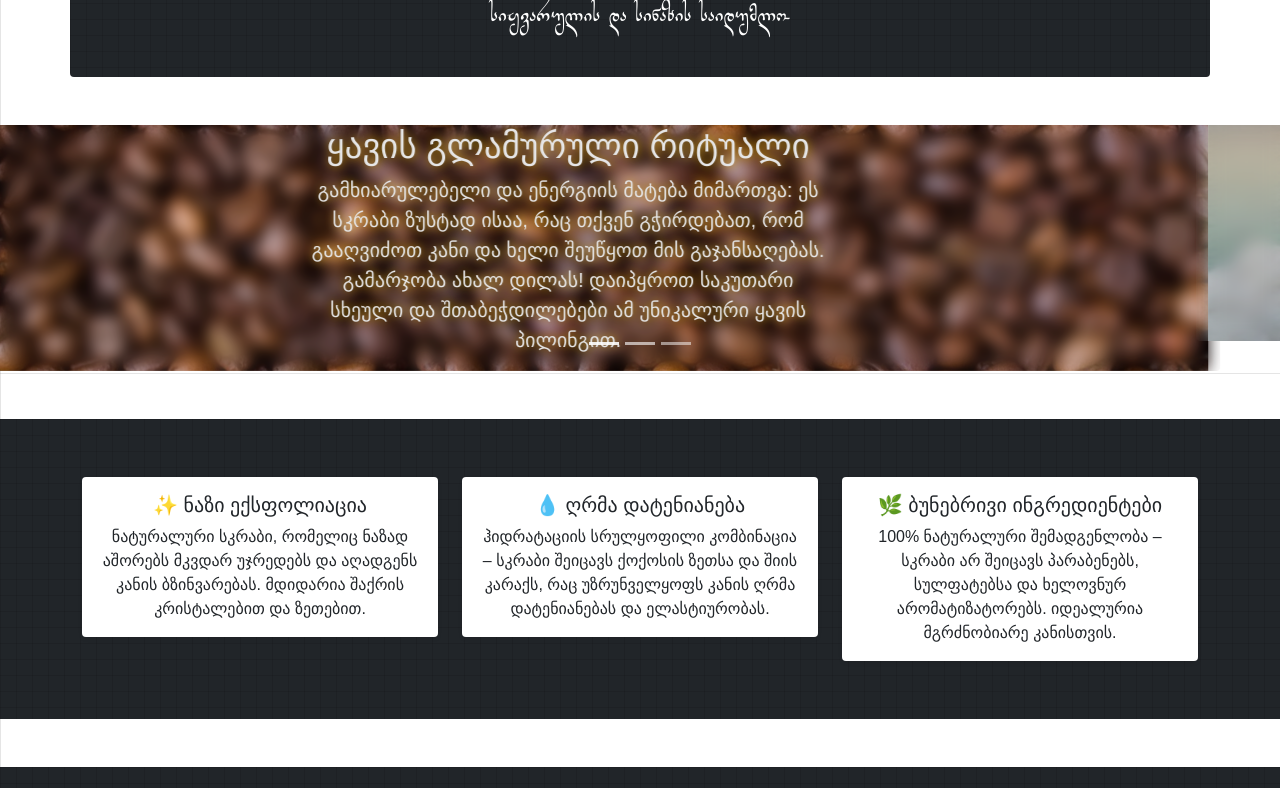
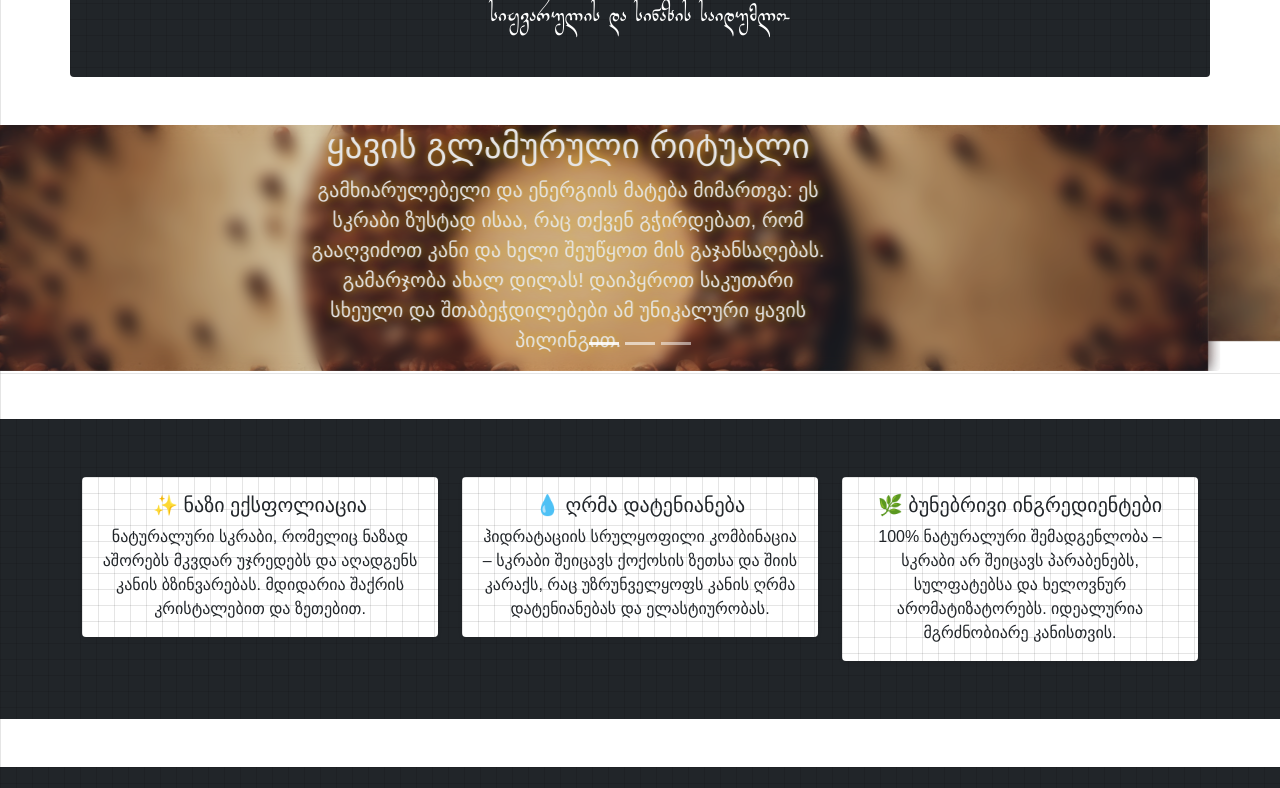
Before and after one commit to Gvamiko/amoria, a plain HTML site: page amoria.ge/index.html in a window 1280 px wide. Shown: the part 427-1215 px from the top of the page. Drawn offline with nearby package versions, Linux system fonts and the light colour scheme; a web font is replaced by a local one.

Commit message:
carousel

```diff
--- a/amoria.ge/index.html
+++ b/amoria.ge/index.html
@@ -142,7 +142,7 @@
         <div class="row">
           <!-- ქარდი 1 -->
             <div class="col-md-4 col-12 ">
-              <div class="card  text-center border-0 shadow-sm">
+              <div class="card info_ins_card text-center border-0 shadow-sm">
                   <div class="card-body">
                       <h5 class="card-title">✨ ნაზი ექსფოლიაცია</h5>
                       <p class="card-text">ნატურალური სკრაბი, რომელიც ნაზად აშორებს მკვდარ უჯრედებს და აღადგენს კანის ბზინვარებას. მდიდარია შაქრის კრისტალებით და ზეთებით.</p>
@@ -152,7 +152,7 @@
 
           <!-- ქარდი 2 -->
           <div class="col-md-4 col-12">
-              <div class="card card_gap  text-center border-0 shadow-sm">
+              <div class="card card_gap info_ins_card  text-center border-0 shadow-sm">
                   <div class="card-body">
                       <h5 class="card-title">💧 ღრმა დატენიანება</h5>
                       <p class="card-text">ჰიდრატაციის სრულყოფილი კომბინაცია – სკრაბი შეიცავს ქოქოსის ზეთსა და შიის კარაქს, რაც უზრუნველყოფს კანის ღრმა დატენიანებას და ელასტიურობას.</p>
@@ -162,7 +162,7 @@
 
           <!-- ქარდი 3 -->
           <div class="col-md-4 col-12">
-              <div class="card card_gap  text-center border-0 shadow-sm">
+              <div class="card card_gap info_ins_card text-center border-0 shadow-sm">
                   <div class="card-body">
                       <h5 class="card-title">🌿 ბუნებრივი ინგრედიენტები</h5>
                       <p class="card-text">100% ნატურალური შემადგენლობა – სკრაბი არ შეიცავს პარაბენებს, სულფატებსა და ხელოვნურ არომატიზატორებს. იდეალურია მგრძნობიარე კანისთვის.</p>
@@ -200,7 +200,7 @@
                     <img src="./src/img/social/instagram_2111463.png" width="50px" alt="">
                   </a>
                   <a href="#" class="text-decoration-none mx-2">
-                    <img src="./src/img/social/tiktok_logo_brand_icon.png" width="50px" alt="">
+                    <img src="./src/img/social/tiktok.png" width="50px" alt="">
                   </a>
               </div>
           </div>
--- a/amoria.ge/src/style.css
+++ b/amoria.ge/src/style.css
@@ -56,7 +56,7 @@ body {
 
 }
 .carousel-item1 {
-    background-image: url(./img/Coffee+Beans.jpg);
+    background-image: url(./img/coffe.webp);
     background-size: cover;
 
     width: 100% !important;
@@ -65,7 +65,7 @@ body {
     filter: brightness(90%);
 }
 .carousel-item2 {
-    background-image: url(./img/salt_ribbons_in_the_dead_sea.jpg);
+    background-image: url(./img/salt.webp);
     background-size: cover;
 
     width: 100% !important;
@@ -74,7 +74,7 @@ body {
     filter: brightness(90%);
 }
 .carousel-item3 {
-    background-image: url(./img/homemade-light-brown-sugar.jpg);
+    background-image: url(./img/shugar.webp);
     background-size: cover;
 
     width: 100% !important;
@@ -129,6 +129,13 @@ body {
     background-size: 16px 16px; /* ბადის ზომა */
     background-attachment: fixed;
 }
+.info_ins_card{
+    background-image:
+    linear-gradient(rgba(0, 0, 0, 0.1) 1px, transparent 1px),
+    linear-gradient(90deg, rgba(0, 0, 0, 0.1) 1px, transparent 1px);
+    background-size: 16px 16px; /* ბადის ზომა */
+    background-attachment: fixed;
+}
 footer {
     background-color: #212529 !important;
     background-image:
```
Also changed, not shown: amoria.ge/src/img/coffe.webp (added), amoria.ge/src/img/salt.webp (added), amoria.ge/src/img/shugar.webp (added), amoria.ge/src/img/social/tiktok.png (added), amoria.ge/src/img/social/tiktok_logo_brand_icon.png (deleted).
